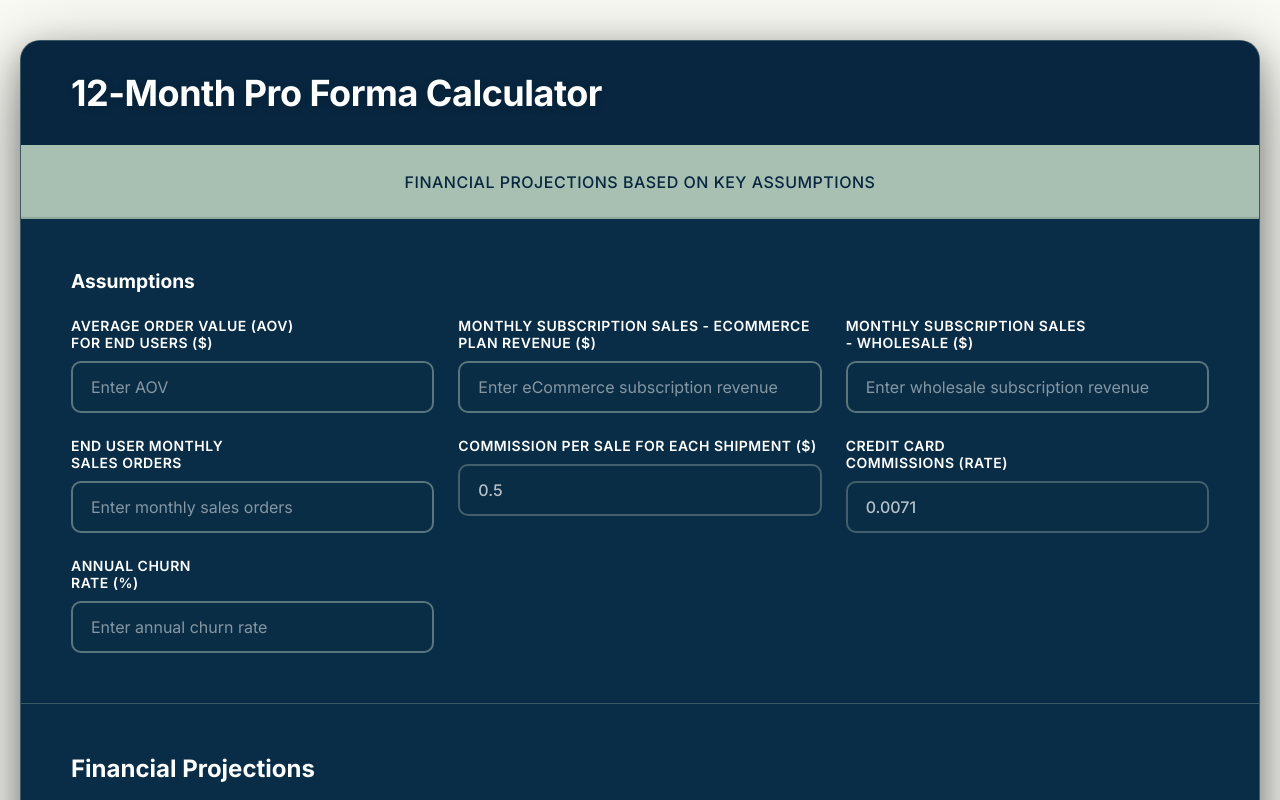
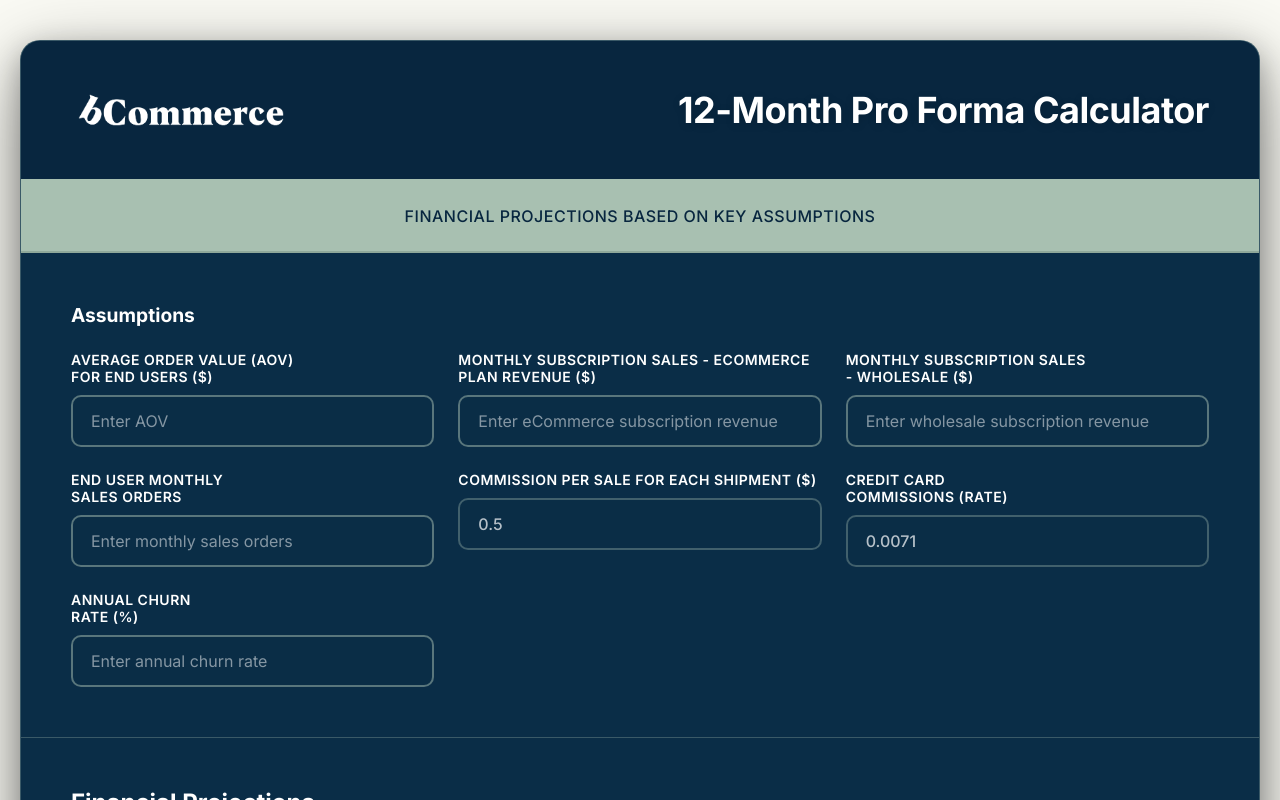
Before and after one commit to miguel-so/proforma-calculator, a React (Vite) app: page / in a window 1280 px wide. Shown: the top 800 px of the page. Built offline with nearby package versions, Linux system fonts and the light colour scheme; the HTML template or start-up script is replaced by a standard one.

Commit message:
Added logo

```diff
--- a/src/components/ProformaCalculator.tsx
+++ b/src/components/ProformaCalculator.tsx
@@ -271,6 +271,7 @@ const ProformaCalculator: React.FC = () => {
     <div className="calculator-container">
       <div className="calculator-header">
         <div className="header-top">
+          <img src="/logo.png" alt="Logo" className="logo" />
           <h1>12-Month Pro Forma Calculator</h1>
         </div>
         <p className="subtitle">
```
Also changed, not shown: public/logo.png (added).
